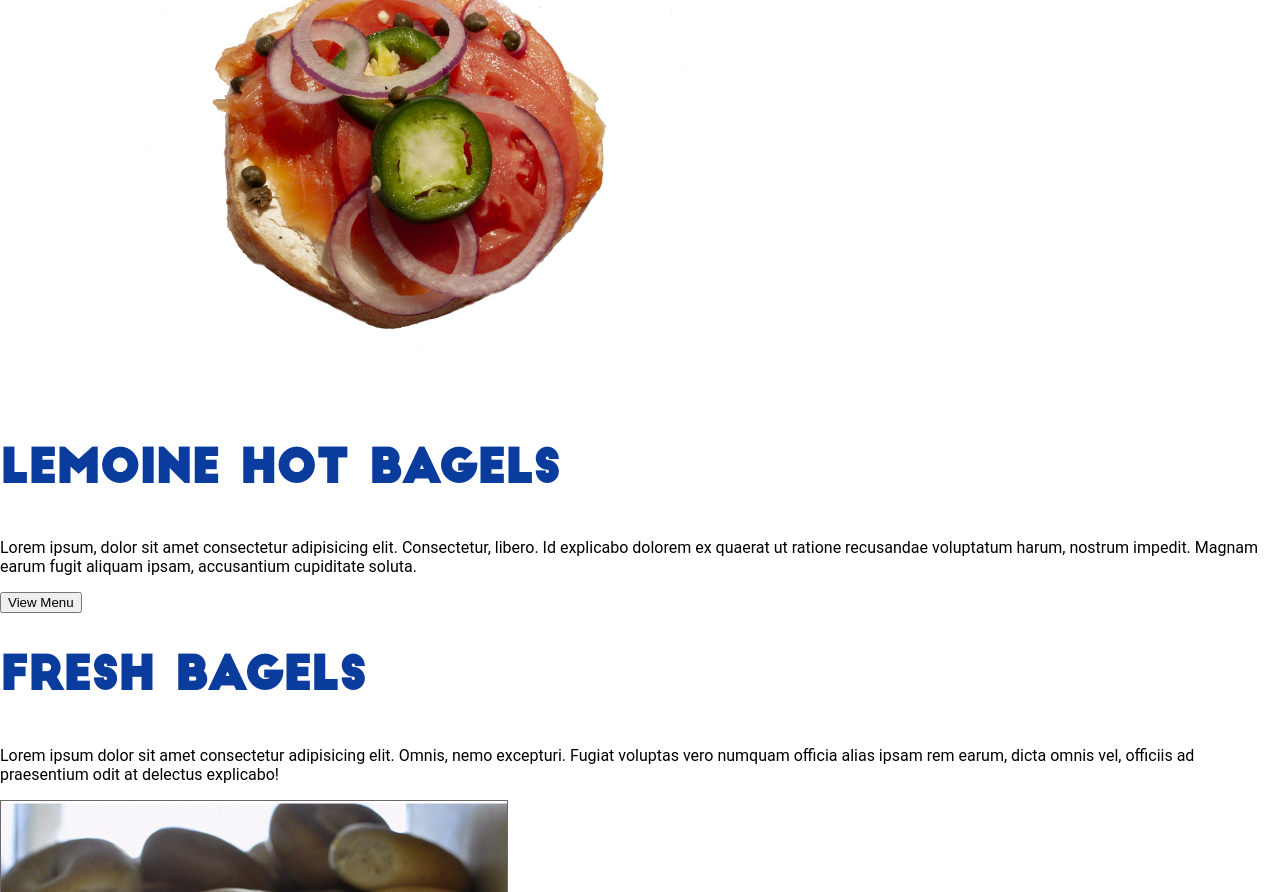
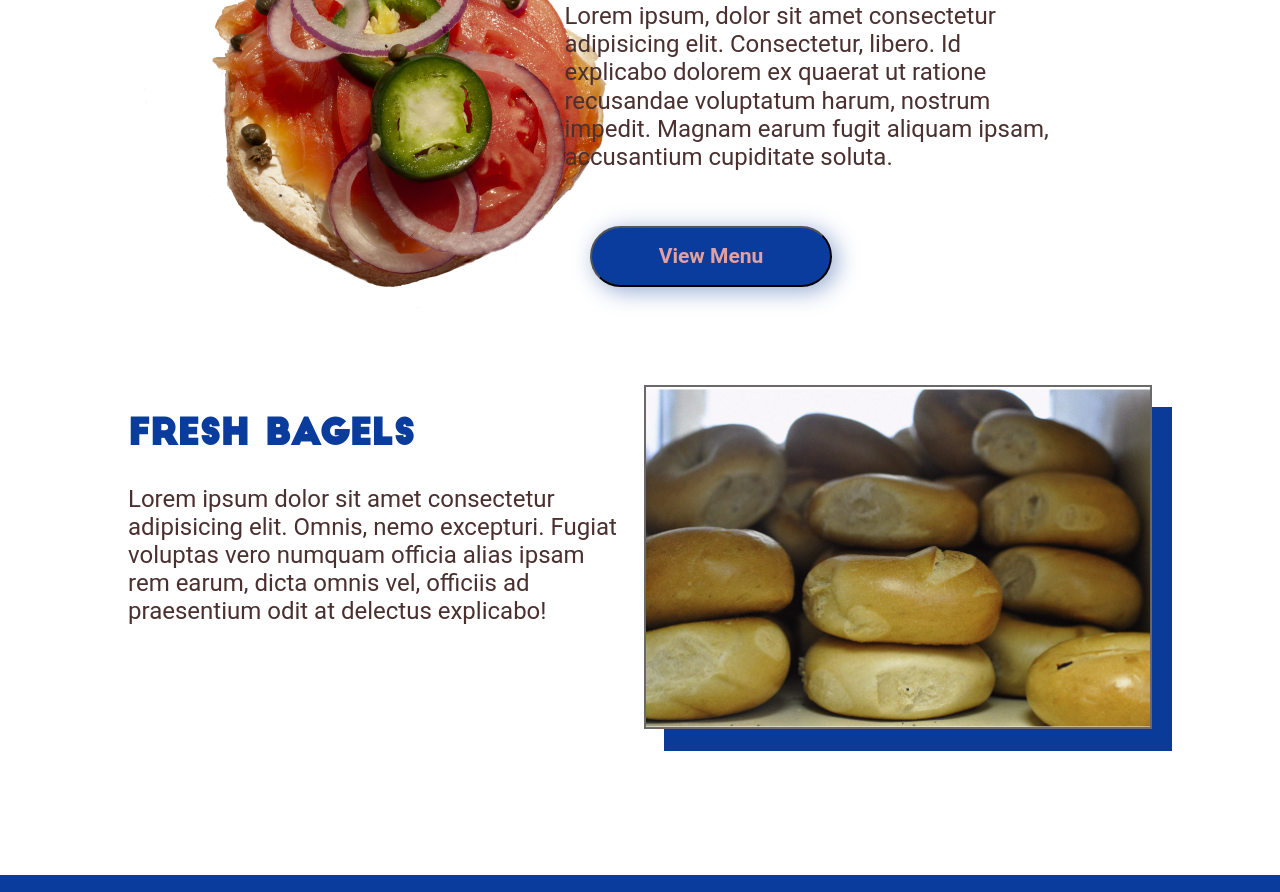
Before and after one commit to suzkiee/lemoine-bagels-html, a plain HTML site: page index/index.html in a window 1280 px wide. Shown: the part 530-1422 px from the top of the page. Drawn offline with Linux system fonts and the light colour scheme.

Commit message:
Positioning edits to home page

```diff
--- a/index/index.css
+++ b/index/index.css
@@ -1,4 +1,103 @@
+p {
+    font-weight: 400;
+    font-size: 24px;
+    line-height: 28.13px;
+    color: #4B3030;
+    height: 116px;
+    width: 498px;
+}
+
 #banner_img {
     width: 100%;
     margin-top: 100px;
+    position: relative;
+    z-index: -1;
 }
+
+
+div {
+    overflow: hidden;
+    height: 490px;
+}
+
+.home__intro {
+    position: relative;
+}
+
+#lox-bagel {
+    position: absolute;
+    display: inline-block;
+    width: 763px;
+    height: 506.68 px;
+    bottom: 5%;
+}
+
+div > h1{
+    position: absolute;
+    right: 15%;
+}
+
+.intro-text{
+    position: absolute;
+    right: 17%;
+    top: 17%;
+}
+
+.mid-desc {
+    position: relative;
+}
+
+div > h2 {
+    position: absolute;
+    left: 10%;
+}
+
+.mid__text {
+    position: absolute;
+    left: 10%;
+    bottom: 51%;
+}
+
+#home-bgl-img {
+    width: 508px;
+    height: 344px;
+    border: 1px solid #6A6868;
+    box-shadow: 20px 22px #0B3B98;
+    box-sizing: border-box;
+    position: absolute;
+    right: 10%;
+}
+
+#view-menu-button {
+    height: 61.37px;
+    width: 242px;
+    border-radius: 30.68px;
+    background: #0A3C9D;
+    box-shadow: 5.78px 4.63px 11.57px 0px #0B3B98 44%;
+    filter: drop-shadow(5.78947px 4.63158px 11.5789px rgba(11, 59, 152, 0.44));
+    position: absolute;
+    right: 35%;
+    bottom: 20%;
+    font-family: 'Roboto', sans-serif;
+    font-size: 21px;
+    font-weight: 700;
+    line-height: 25px;
+    letter-spacing: 0em;
+    color:#E3A0A0;
+}
+
+/* #view-menu-button-link {
+    text-decoration: none;
+    height: 30px;
+    width: 102px;
+    left: 789px;
+    top: 744px;
+    font-family: Roboto;
+    font-size: 21px;
+    font-style: normal;
+    font-weight: 700;
+    line-height: 25px;
+    letter-spacing: 0em;
+    text-align: left;
+    color: #E3A0A0;
+} */
--- a/index/index.html
+++ b/index/index.html
@@ -41,13 +41,14 @@
             <img src="../images/bagels.png" alt="banner" id="banner_img">
         </section>
 
-        <section id="home-intro">
-            <img src="../images/loxbagel.png" alt="lox-bagel">
+        <section class="home-intro-section">
 
-            <div class="home__text">
-                <h1>Lemoine Hot Bagels</h1>
+            <div class="home__intro">
+                <img src="../images/loxbagel.png" alt="lox-bagel" id="lox-bagel">
 
-                <p id="home__desc">
+                <h1 id="main-heading">Lemoine Hot Bagels</h1>
+
+                <p class="intro-text">
                     Lorem ipsum, dolor sit amet consectetur adipisicing elit. Consectetur, libero. Id explicabo dolorem ex quaerat ut ratione recusandae voluptatum harum, nostrum impedit. Magnam earum fugit aliquam ipsam, accusantium cupiditate soluta.
                 </p>
 
@@ -59,13 +60,13 @@
         </section>
 
         <section class="home-mid">
-            <div class="home__text">
-                <h1>FRESH BAGELS</h1>
-                <p id="home-mid__desc">
+            <div class="mid-desc">
+                <h2 class="second-heading">FRESH BAGELS</h1>
+                <p class="mid__text">
                     Lorem ipsum dolor sit amet consectetur adipisicing elit. Omnis, nemo excepturi. Fugiat voluptas vero numquam officia alias ipsam rem earum, dicta omnis vel, officiis ad praesentium odit at delectus explicabo!
                 </p>
 
-                <img src="../images/plainbagels.png" alt="home-bgl-img">
+                <img src="../images/plainbagels.png" alt="home-bgl-img" id="home-bgl-img">
 
             </div>
         </section>
--- a/shared.css
+++ b/shared.css
@@ -20,7 +20,7 @@ h1 {
   font-family: 'Big John Regular';
   font-size: 46px;
   stroke: 1pt;
-  color: #0a3c9d;
+  color: #F8B0A5;
 }
 
 h2 {
@@ -38,6 +38,7 @@ h2 {
   height: 102px;
   left: 0px;
   top: 0px;
+  z-index: 1;
 }
 
 #store_logo {
@@ -88,17 +89,22 @@ footer{
 
 .main-footer {
   text-align: center;
+  height: auto;
 }
 
 .footer__items{
-  position: absolute;
+  /* position: absolute;
   right: 42%;
-  bottom: -152%;
+  bottom: -152%; */
   list-style: none;
   font-family: 'Roboto', sans-serif;
   font-weight: 300;
   font-size: 20px;
   line-height: 28px;
   color: #F4B9B0;
+}
+
+
+.footer__item {
   text-align: center;
 }
```
Also changed, not shown: 1 other file.
